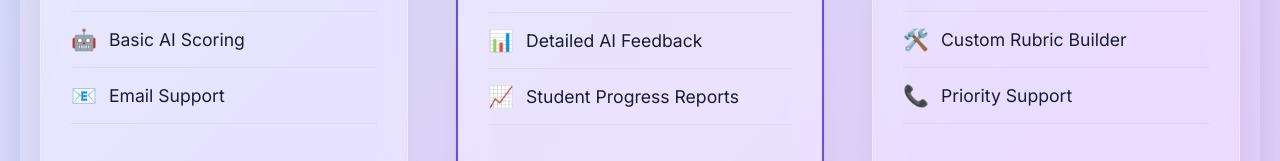
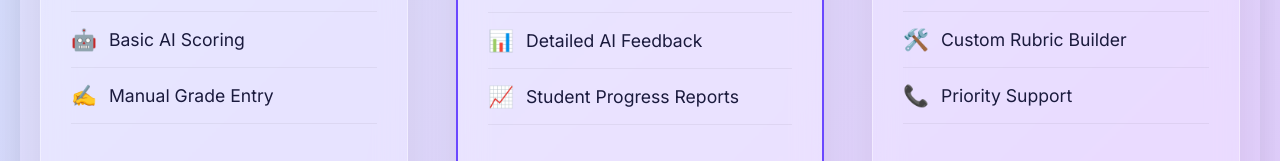
Before and after one commit to NyasaVishwas/Flames-Project, a plain HTML site: page payment/payment.html in a window 1280 px wide. Shown: the part 526-687 px from the top of the page. Drawn offline with Linux system fonts and the light colour scheme.

Commit message:
updated subscription page

```diff
--- a/payment/payment.html
+++ b/payment/payment.html
@@ -20,7 +20,7 @@
             <li><span class="icon">👤</span> 1 Educator</li>
             <li><span class="icon">📝</span> 20 Evaluations / month</li>
             <li><span class="icon">🤖</span> Basic AI Scoring</li>
-            <li><span class="icon">📧</span> Email Support</li>
+            <li><span class="icon">✍️</span> Manual Grade Entry</li>
           </ul>
           <button class="btn current-plan" disabled>Current Plan</button>
         </div>
```
